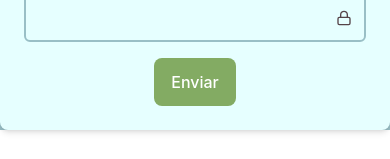
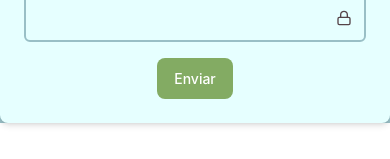
Before and after one commit to verissimon/PropPlaceWeb, a React (Vite) app: page /registro in a window 390 px wide. Shown: the part 628-787 px from the top of the page. Built offline with nearby package versions, Linux system fonts and the light colour scheme.

Commit message:
ajusta responsividade do botao

```diff
--- a/src/components/Botao.tsx
+++ b/src/components/Botao.tsx
@@ -21,7 +21,7 @@ function Titulo({ children }: HTMLAttributes<HTMLParagraphElement>) {
 
   return (
     <p
-      className={clsx('text-g font-regular', {
+      className={clsx('text-sm font-regular md:text-base lg:text-lg', {
         'text-paleta-secundaria': variante === 'inativo',
         'text-paleta-branca': variante !== 'inativo',
       })}
@@ -41,7 +41,7 @@ function Botao({
   return (
     <button
       className={clsx(
-        'h-12 flex-row items-center justify-center rounded-lg gap-2 px-4 disabled:opacity-50',
+        'lg:h-12 flex-row items-center justify-center rounded-lg gap-2 px-4 disabled:opacity-50',
         {
           'bg-paleta-secundaria': variante === 'generico',
           'bg-paleta-terciaria': variante === 'inativo',
```
